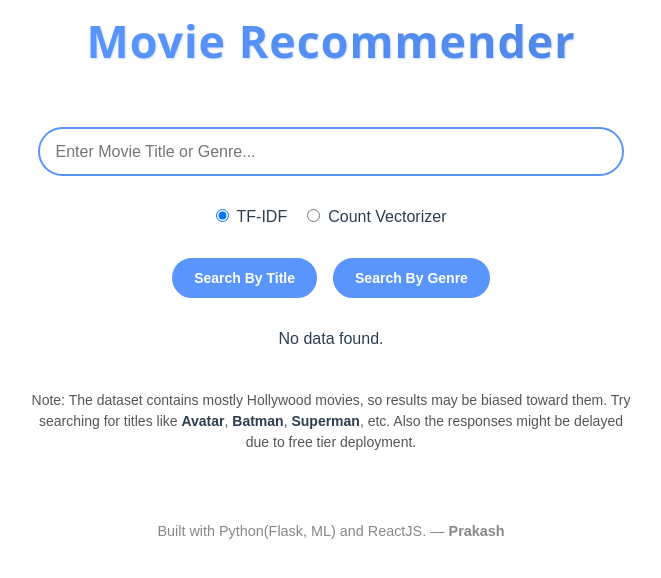
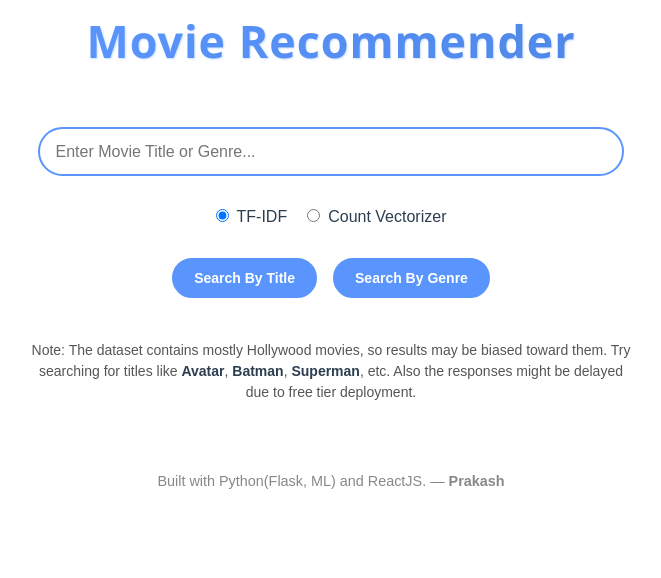
Before and after one commit to LunaticPrakash/Movie-Recommender, a React (Vite) app in the folder movie-recommender-frontend/: page / in a window 1280 px wide. Shown: the top 578 px of the page, without its empty margins (309-970 px from the left). Built offline with nearby package versions, Linux system fonts and the light colour scheme.

Commit message:
fixed no data found message

```diff
--- a/movie-recommender-frontend/src/App.jsx
+++ b/movie-recommender-frontend/src/App.jsx
@@ -9,6 +9,7 @@ import Loader from './components/Loader/Loader.jsx';
 import ResultTable from './components/ResultTable/ResultTable.jsx';
 
 function App() {
+  const [searchClicked, setSearchClicked] = useState(false);
   const [selected, setSelected] = useState('tfidf');
   const [inputValue, setInputValue] = useState('');
   const [loading, setLoading] = useState(false);
@@ -16,6 +17,7 @@ function App() {
   const [resultType, setResultType] = useState(null);
 
   const handleSearch = async (type, selected) => {
+    setSearchClicked(true);
     setLoading(true);
     setResults([]);
     setResultType(null);
@@ -64,7 +66,7 @@ function App() {
         </div>
 
         <div className='container__table'>
-          <ResultTable data={results} type={resultType} />
+          {searchClicked && !loading && <ResultTable data={results} type={resultType} />}
         </div>
       </div>
       <p className="note__info">
```
